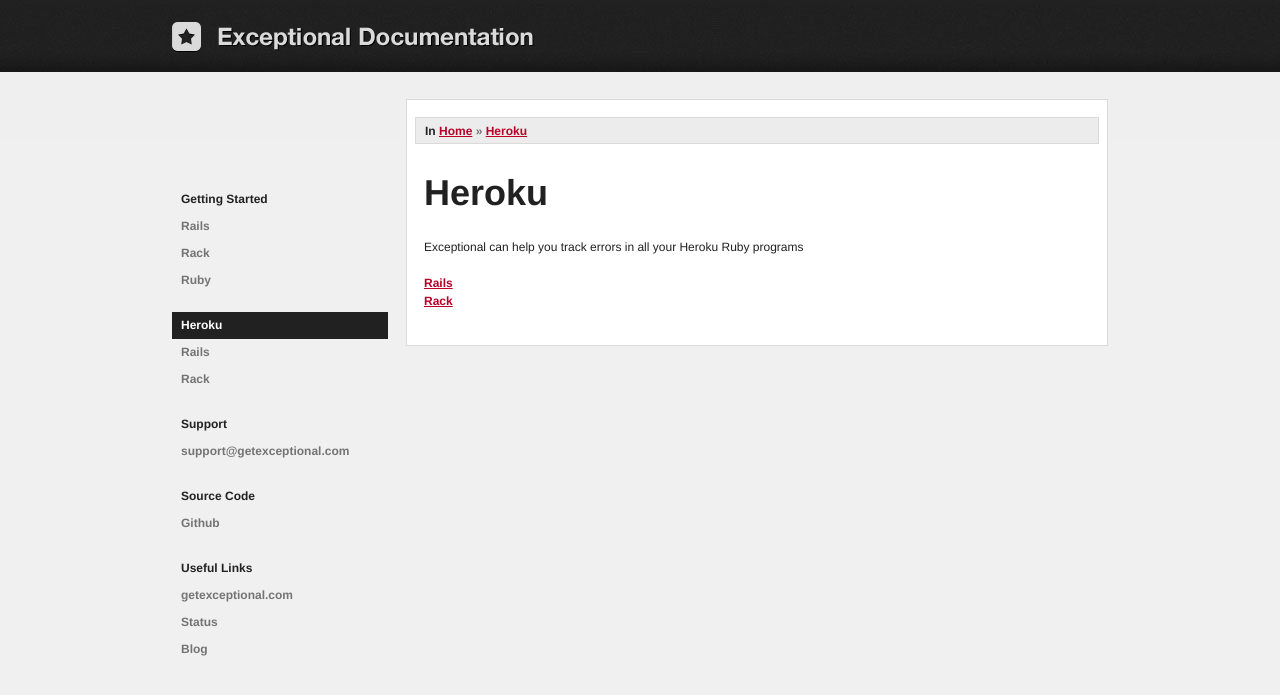
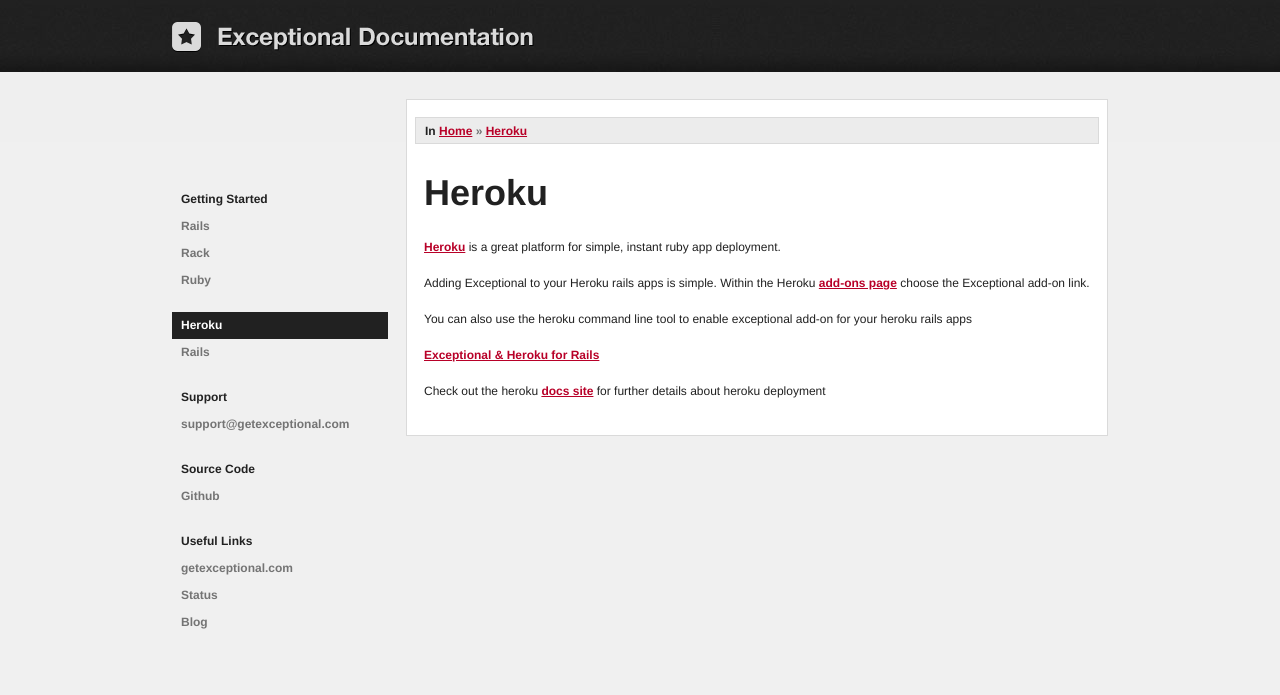
Before and after one commit to exceptional/exceptional, a Jekyll site: the page built from docs/heroku/index.html, in a window 1280 px wide. Shown: the top 695 px of the page. Built offline with Jekyll 4.4.1, drawn with Linux system fonts in a browser that asks for light colours; nearby versions of some CDN libraries.

Commit message:
more docco updates

```diff
--- a/_layouts/default.html
+++ b/_layouts/default.html
@@ -33,7 +33,6 @@
         <li><a href="/docs/heroku/index.html" class="heroku">Heroku</a>
           <ul>
             <li><a href="/docs/heroku/rails.html">Rails</a></li>
-            <li><a href="/docs/heroku/rack.html">Rack</a></li>
           </ul>
         </li>
         <li><a href="#">Support</a>
--- a/docs/getting_started/index.html
+++ b/docs/getting_started/index.html
@@ -21,7 +21,7 @@ title: Exceptional
 <p>Exceptional helps you track errors in your Ruby programs.</p>
 <p>To start, you will need an an account at <a href="http://getexceptional.com">getexceptional.com</a></p>
 
-<p>Once you have an account, you can configure Exceptional for your deployment environment below.
+<p>Once you have an account, you can configure Exceptional for your ruby deployment environment below.
 
 <ul>
 	<li><a href="/docs/getting_started/rails.html">Rails</a></li>
--- a/docs/getting_started/rack.html
+++ b/docs/getting_started/rack.html
@@ -34,8 +34,9 @@ title: Exceptional on Rack
 <p>You will see a test exception in your exceptional app screen</p>
 
 <h3>5. Enabling Exceptional for non production rack environments</h3>
-<p>By default Exceptional will only collect errors and exceptions for the <i>production</i> rack environment. If you want exceptional collecting errors in other environments then you must enable that environment in the config/exceptional.yml file.
+<p>By default Exceptional will only collect errors and exceptions for the <i>production</i> rack environment (as specified by RACK_ENV). If you want exceptional collecting errors in other environments then you must enable that environment by adding the following lines to the config/exceptional.yml file.
+<p>e.g for the development environment</p>
 
-<pre><code>	development
+<pre><code>	development:
 	  enabled: true
 </pre></code>
--- a/docs/getting_started/rails.html
+++ b/docs/getting_started/rails.html
@@ -34,8 +34,9 @@ title: Exceptional on Rails
 <p>You will see a test exception in your exceptional app screen</p>
 
 <h3>5. Enabling Exceptional for non production rails environments</h3>
-<p>By default Exceptional will only collect errors and exceptions for the <i>production</i> rails environment. If you want exceptional collecting errors in other environments then you must enable that environment in the config/exceptional.yml file.
+<p>By default Exceptional will only collect errors and exceptions for the <i>production</i> rails environment (as specified by RAILS_ENV). If you want exceptional collecting errors in other environments then you must enable that environment by adding the following lines to the config/exceptional.yml file.
+<p>e.g for the development environment</p>
 
-<pre><code>	development
+<pre><code>	development:
 	  enabled: true
 </pre></code>
--- a/docs/heroku/index.html
+++ b/docs/heroku/index.html
@@ -17,9 +17,14 @@ title: Exceptional on Heroku
 
 <h1><a href="#">Heroku</a></h1>
 
-<p>Exceptional can help you track errors in all your Heroku Ruby programs</p>
+<p><a href="http://heroku.com">Heroku</a> is a great platform for simple, instant ruby app deployment.</p>
+
+<p>Adding Exceptional to your Heroku rails apps is simple. Within the Heroku <a href="http://addons.heroku.com/">add-ons page</a> choose the Exceptional add-on link.</p>
+
+<p>You can also use the heroku command line tool to enable exceptional add-on for your heroku rails apps</p>
 
 <ul>
-	<li><a href="/docs/getting_started/rails.html">Rails</a></li>
-	<li><a href="/docs/getting_started/rails.html">Rack</a></li>
+	<li><a href="/docs/heroku/rails.html">Exceptional & Heroku for Rails</a></li>
 </ul>
+
+<p>Check out the heroku <a href="http://docs.heroku.com">docs site</a> for further details about heroku deployment
```
Also changed, not shown: docs/heroku/rails.html (+6 -2 lines).
